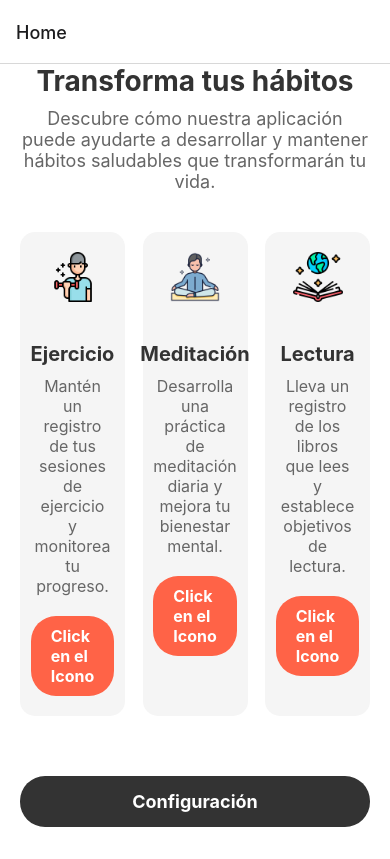
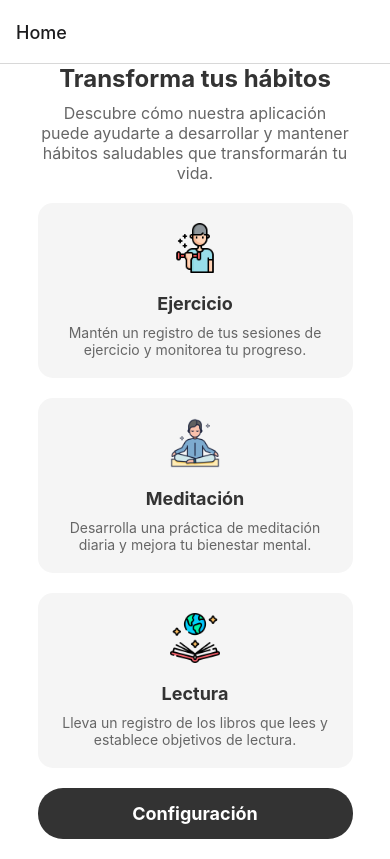
Before and after one commit to JanielF/Proyecto-Final-TDS, a React Native app in the folder client/: screen /Ejercicio in a window 390 px wide. Both pictures are taken after a click on the button 26 px from the left and 32 px from the top of the page. Built offline with nearby package versions, Linux system fonts and the light colour scheme.

Commit message:
Adaptación a Movil

```diff
--- a/client/components/ejercicio.js
+++ b/client/components/ejercicio.js
@@ -1,9 +1,9 @@
 import React from 'react';
-import { View, Text, StyleSheet, TouchableOpacity, Image } from 'react-native';
+import { View, Text, StyleSheet, TouchableOpacity, Image, ScrollView } from 'react-native';
 
 const EjercicioScreen = () => {
   return (
-    <View style={styles.container}>
+    <ScrollView contentContainerStyle={styles.container}>
       <View style={styles.header}>
         <Text style={styles.title}>Ejercicio</Text>
         <Text style={styles.description}>
@@ -20,31 +20,38 @@ const EjercicioScreen = () => {
       </TouchableOpacity>
       {/* Repite esto para las otras dos opciones */}
       <TouchableOpacity style={styles.backButton}>
+        <Text style={styles.backButtonText}>Volver</Text>
       </TouchableOpacity>
-    </View>
+    </ScrollView>
   );
 };
 
 const styles = StyleSheet.create({
   container: {
-    flex: 1,
+    flexGrow: 1,
     backgroundColor: '#FFFFFF',
     paddingHorizontal: 20,
     paddingTop: 50,
+    alignItems: 'center',
   },
   header: {
-    marginBottom: 40,
+    marginBottom: 20,
+    paddingHorizontal: 20,
+    alignItems: 'center',
   },
   title: {
-    fontSize: 28,
+    fontSize: 24,
     fontWeight: 'bold',
     marginBottom: 10,
+    textAlign: 'center',
   },
   description: {
-    fontSize: 18,
+    fontSize: 16,
     color: '#666666',
+    textAlign: 'center',
   },
   card: {
+    width: '90%',
     backgroundColor: '#F5F5F5',
     borderRadius: 15,
     padding: 20,
@@ -52,13 +59,13 @@ const styles = StyleSheet.create({
     alignItems: 'center',
   },
   cardTitle: {
-    fontSize: 20,
+    fontSize: 18,
     fontWeight: 'bold',
-    marginTop: 20,
+    marginTop: 10,
     marginBottom: 10,
   },
   cardDescription: {
-    fontSize: 16,
+    fontSize: 14,
     color: '#666666',
     textAlign: 'center',
   },
@@ -75,15 +82,16 @@ const styles = StyleSheet.create({
     fontSize: 16,
   },
   backButton: {
+    width: '90%',
     backgroundColor: '#333333',
     paddingVertical: 15,
     borderRadius: 25,
-    marginBottom: 20,
+    marginTop: 20,
+    alignItems: 'center',
   },
   backButtonText: {
     color: '#FFFFFF',
     fontWeight: 'bold',
-    textAlign: 'center',
     fontSize: 18,
   },
   icon: {
--- a/client/components/home.js
+++ b/client/components/home.js
@@ -1,5 +1,5 @@
 import React from 'react';
-import { View, Text, StyleSheet, TouchableOpacity, Image } from 'react-native';
+import { View, Text, StyleSheet, TouchableOpacity, Image, ScrollView } from 'react-native';
 import { useNavigation } from '@react-navigation/native';
 
 const BookIcon = () => (
@@ -30,7 +30,7 @@ const Component = () => {
   };
 
   return (
-    <View style={styles.container}>
+    <ScrollView contentContainerStyle={styles.container}>
       <View style={styles.textContainer}>
         <Text style={styles.title}>Transforma tus hábitos</Text>
         <Text style={styles.description}>
@@ -42,65 +42,56 @@ const Component = () => {
           <DumbbellIcon />
           <Text style={styles.cardTitle}>Ejercicio</Text>
           <Text style={styles.cardDescription}>Mantén un registro de tus sesiones de ejercicio y monitorea tu progreso.</Text>
-          <TouchableOpacity style={styles.button}>
-            <Text style={styles.buttonText}>Click en el Icono</Text>
-          </TouchableOpacity>
         </TouchableOpacity>
         <TouchableOpacity style={styles.card} onPress={handleStartMeditation}>
           <MedalIcon />
           <Text style={styles.cardTitle}>Meditación</Text>
           <Text style={styles.cardDescription}>Desarrolla una práctica de meditación diaria y mejora tu bienestar mental.</Text>
-          <TouchableOpacity style={styles.button}>
-            <Text style={styles.buttonText}>Click en el Icono</Text>
-          </TouchableOpacity>
         </TouchableOpacity>
         <TouchableOpacity style={styles.card} onPress={handleStartReading}>
           <BookIcon />
           <Text style={styles.cardTitle}>Lectura</Text>
           <Text style={styles.cardDescription}>Lleva un registro de los libros que lees y establece objetivos de lectura.</Text>
-          <TouchableOpacity style={styles.button}>
-            <Text style={styles.buttonText}>Click en el Icono</Text>
-          </TouchableOpacity>
         </TouchableOpacity>
       </View>
       <TouchableOpacity style={styles.settingsButton}>
         <Text style={styles.settingsButtonText}>Configuración</Text>
       </TouchableOpacity>
-    </View>
+    </ScrollView>
   );
 };
 
 const styles = StyleSheet.create({
   container: {
-    flex: 1,
+    flexGrow: 1,
     alignItems: 'center',
     justifyContent: 'center',
     paddingHorizontal: 20,
     backgroundColor: '#FFFFFF',
+    paddingBottom: 20,
   },
   textContainer: {
-    marginBottom: 40,
+    marginBottom: 20,
+    paddingHorizontal: 20,
   },
   title: {
-    fontSize: 28,
+    fontSize: 24,
     fontWeight: 'bold',
     textAlign: 'center',
     color: '#333333',
     marginBottom: 10,
   },
   description: {
-    fontSize: 18,
+    fontSize: 16,
     textAlign: 'center',
     color: '#666666',
   },
   gridContainer: {
-    flexDirection: 'row',
-    flexWrap: 'wrap',
-    justifyContent: 'space-between',
-    marginBottom: 40,
+    width: '100%',
+    alignItems: 'center',
   },
   card: {
-    width: '30%',
+    width: '90%',
     backgroundColor: '#F5F5F5',
     borderRadius: 15,
     padding: 20,
@@ -108,35 +99,22 @@ const styles = StyleSheet.create({
     marginBottom: 20,
   },
   cardTitle: {
-    fontSize: 20,
+    fontSize: 18,
     fontWeight: 'bold',
-    marginTop: 20,
+    marginTop: 10,
     color: '#333333',
   },
   cardDescription: {
-    fontSize: 16,
+    fontSize: 14,
     textAlign: 'center',
     marginTop: 10,
     color: '#666666',
   },
-  button: {
-    marginTop: 20,
-    backgroundColor: '#FF6347',
-    paddingVertical: 10,
-    paddingHorizontal: 20,
-    borderRadius: 25,
-  },
-  buttonText: {
-    color: '#FFFFFF',
-    fontWeight: 'bold',
-    fontSize: 16,
-  },
   settingsButton: {
-    width: '100%',
+    width: '90%',
     backgroundColor: '#333333',
     paddingVertical: 15,
     borderRadius: 25,
-    marginBottom: 20,
   },
   settingsButtonText: {
     color: '#FFFFFF',
@@ -147,7 +125,7 @@ const styles = StyleSheet.create({
   icon: {
     width: 50,
     height: 50,
-    marginBottom: 20,
+    marginBottom: 10,
   },
 });
 
--- a/client/components/lectura.js
+++ b/client/components/lectura.js
@@ -4,7 +4,7 @@ import { View, Text } from 'react-native';
 export default function LecturaScreen() {
   return (
     <View style={{ flex: 1, justifyContent: 'center', alignItems: 'center' }}>
-      <Text>bbbbbbbbbbbbbbbb Screen</Text>
+      <Text>Lectura Screen</Text>
     </View>
   );
 }
--- a/client/components/meditacion.js
+++ b/client/components/meditacion.js
@@ -4,7 +4,7 @@ import { View, Text } from 'react-native';
 export default function MeditacionScreen() {
   return (
     <View style={{ flex: 1, justifyContent: 'center', alignItems: 'center' }}>
-      <Text>AAAAAAAAAAAAAAAAA Screen</Text>
+      <Text>Meditacion Screen</Text>
     </View>
   );
 }
```
